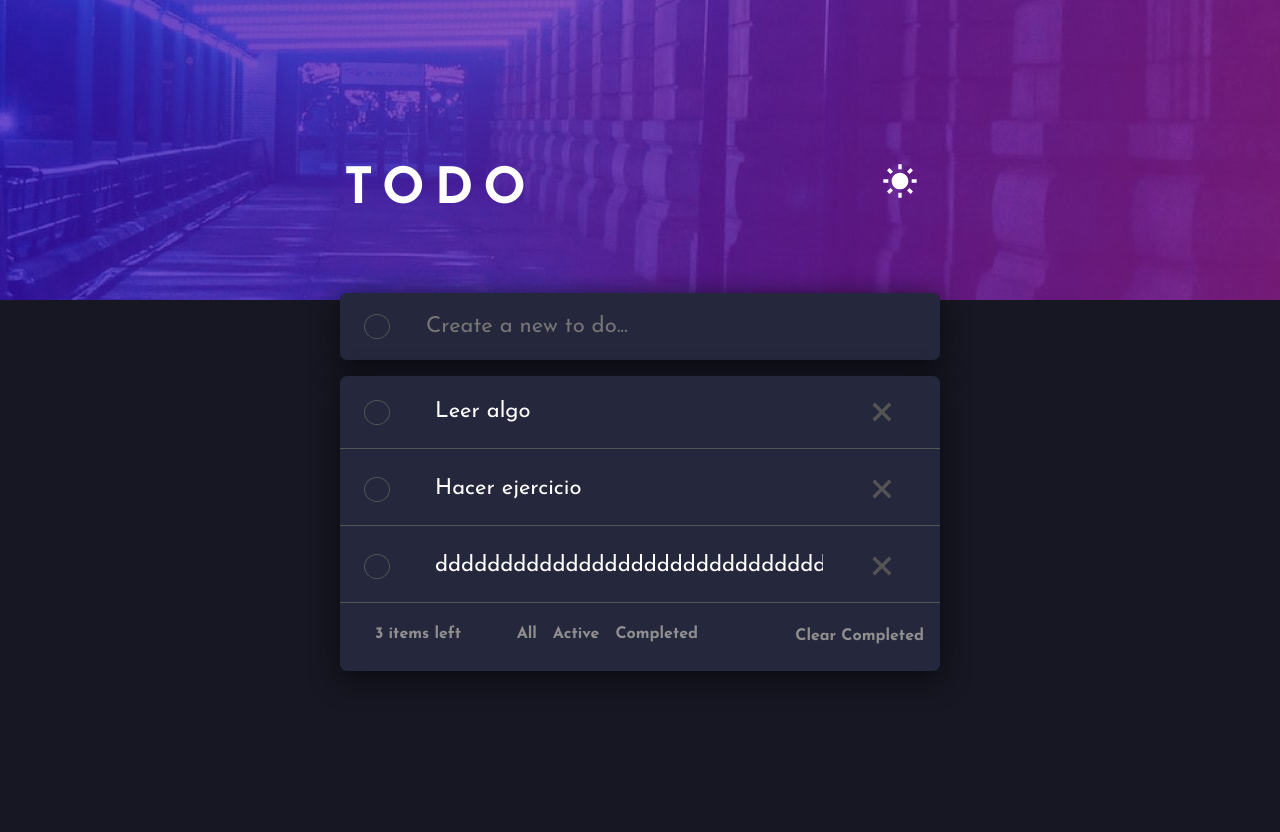
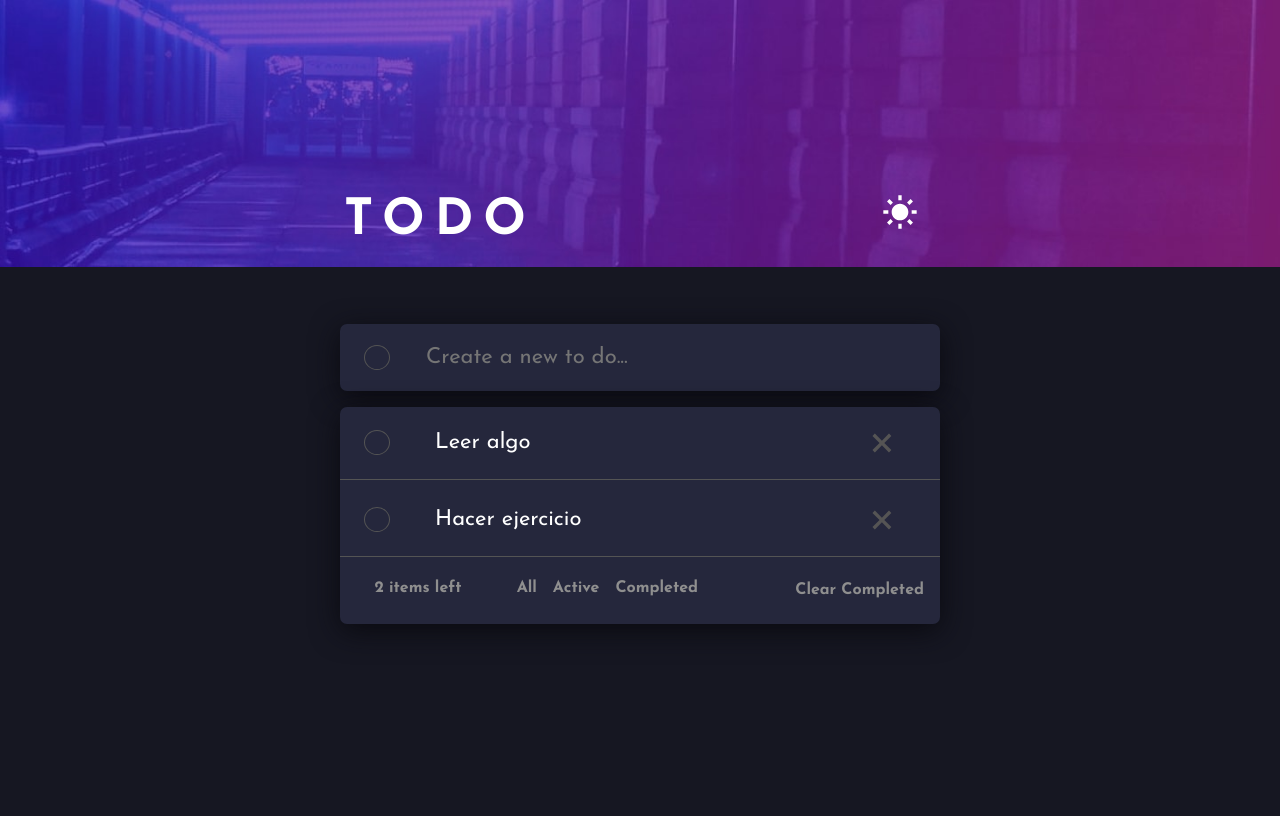
Before and after one commit to jeva2002/todo-app, a React (Create React App) app: page / in a window 1280 px wide. Built offline with nearby package versions, Linux system fonts and the light colour scheme; data requests are answered from the project's data file.

Commit message:
fix: The server port failed in the deploy so now the port is 4000

```diff
--- a/data/db.json
+++ b/data/db.json
@@ -9,11 +9,6 @@
       "text": "Hacer ejercicio",
       "state": "pending",
       "id": 3
-    },
-    {
-      "text": "ddddddddddddddddddddddddddddddddddddddddddddddddddddddddddd",
-      "state": "pending",
-      "id": 4
     }
   ]
 }
--- a/package.json
+++ b/package.json
@@ -22,7 +22,7 @@
   "scripts": {
     "start": "react-scripts start",
     "build": "react-scripts build",
-    "server": "json-server --watch data/db.json"
+    "server": "json-server --watch data/db.json -p 4000"
   },
   "eslintConfig": {
     "extends": [
--- a/src/functions/request.ts
+++ b/src/functions/request.ts
@@ -2,7 +2,7 @@ import axios, { AxiosInstance } from 'axios';
 import { ITodo } from '../view/Home';
 
 const instance: AxiosInstance = axios.create({
-  baseURL: 'http://localhost:3000/posts',
+  baseURL: 'http://localhost:4000/posts',
 });
 
 const getTodos = async (filter?: string) => {
--- a/src/index.scss
+++ b/src/index.scss
@@ -2,9 +2,8 @@
 @import url('https://fonts.googleapis.com/css2?family=Josefin+Sans:wght@400;700&display=swap');
 
 main {
-  height: 95vh;
+  height: 98vh;
   font-family: 'Josefin Sans', sans-serif;
-  height: 100vh;
   position: relative;
 
   h1 {
@@ -64,6 +63,7 @@ main {
 .dark {
   background-image: url('./assets/bg-desktop-dark.jpg');
   background-repeat: no-repeat;
+  background-size: contain;
   background-color: hsl(235, 21%, 11%);
 
   .todo-list::-webkit-scrollbar-thumb {
@@ -105,8 +105,10 @@ main {
 }
 
 .light {
+  width: 100vw;
   background-image: url('./assets/bg-desktop-light.jpg');
   background-repeat: no-repeat;
+  background-size: contain;
 
   .todo-list::-webkit-scrollbar-thumb {
     background-color: hsl(233, 11%, 84%);
--- a/src/view/Home.tsx
+++ b/src/view/Home.tsx
@@ -40,7 +40,7 @@ function Home() {
     >
       <div className={theme + ' p-3'}>
         <main
-          className={`d-flex flex-column align-items-sm-center justify-content-sm-center p-sm-3 py-5`}
+          className={`container-fluid d-flex flex-column align-items-sm-center justify-content-sm-center p-sm-3 py-5`}
         >
           <div
             className='d-flex justify-content-between pb-5 px-1 container'
```
